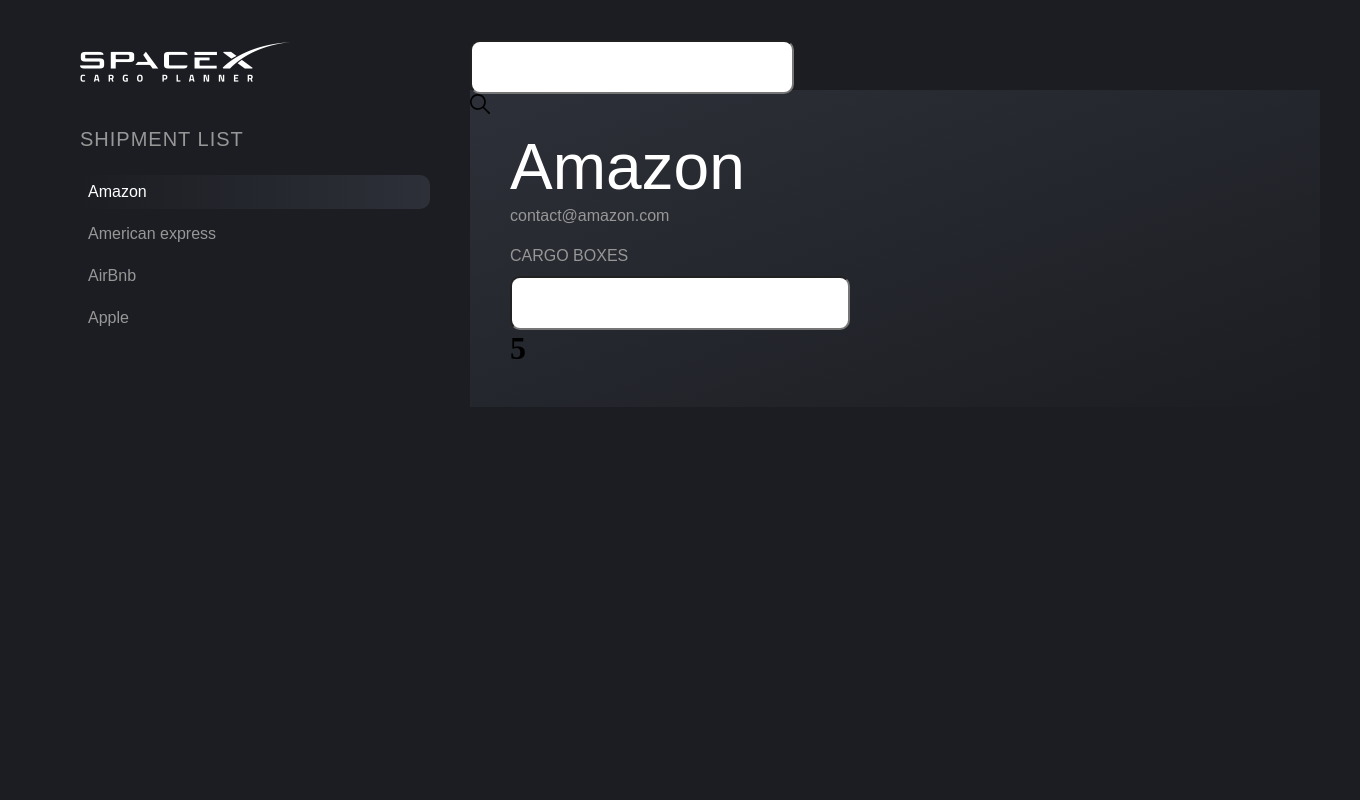
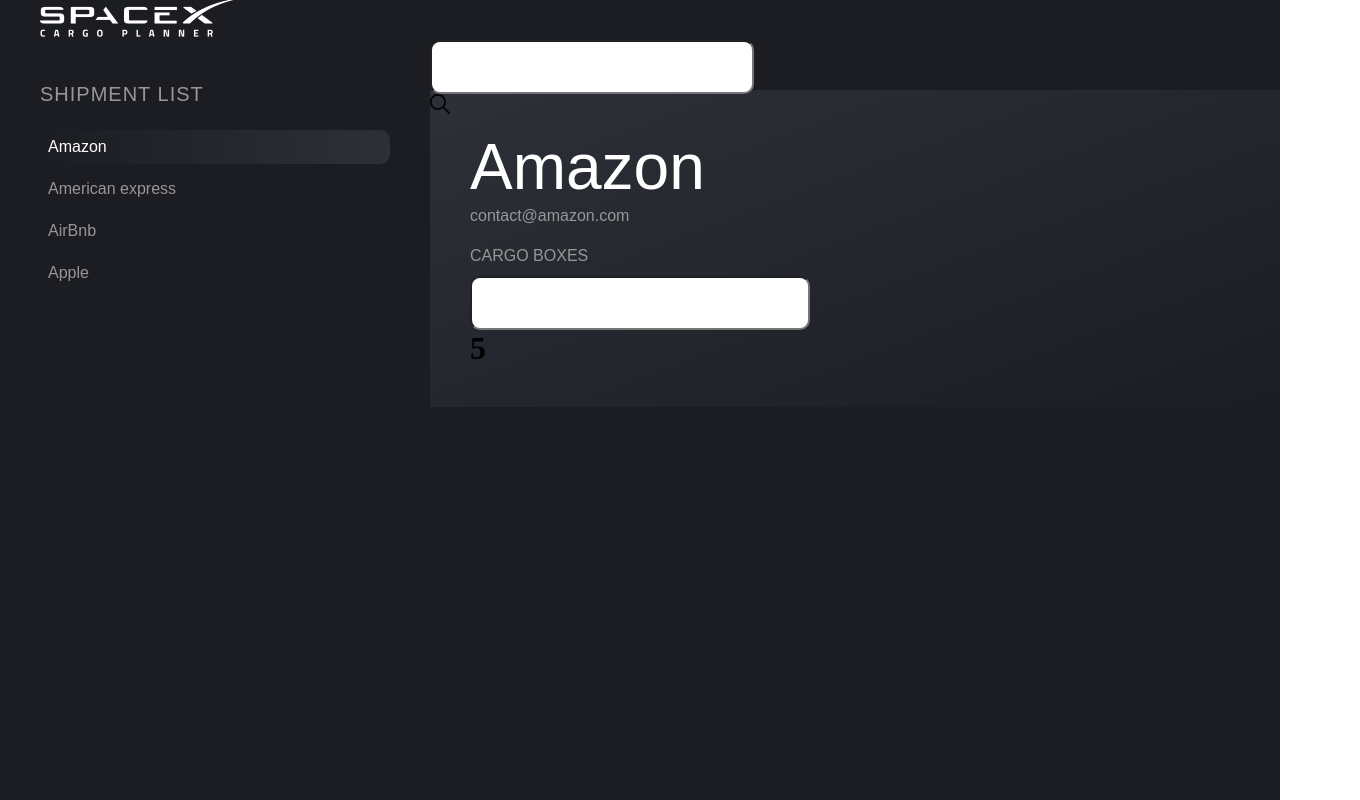
Before and after one commit to Neelima1220/adm, a React app: page / in a window 1280 px wide. Shown: the top 800 px of the page, 1360 px wide, since content can reach past the window. Built offline with nearby package versions, Linux system fonts and the light colour scheme.

Commit message:
second commit

```diff
--- a/src/app.tsx
+++ b/src/app.tsx
@@ -7,7 +7,6 @@
 
 const App = () => {
     return (
-        <div>
             <Suspense fallback={<div style={{ height: '100vh', width: '100%', display: 'flex', alignItems: 'center', justifyContent: 'center', fontFamily:'Roboto' }}><SpinnerIcon /></div>}>
                 <BrowserRouter>
                     <Routes>
@@ -16,7 +15,6 @@
                     </Routes>
                 </BrowserRouter>
             </Suspense>
-        </div>
     )
 }
 
--- a/src/components/sidebar/index.module.scss
+++ b/src/components/sidebar/index.module.scss
@@ -14,7 +14,7 @@
     width:100%;
     object-fit:cover;
     height: auto;
-    margin-top: 90px;
+    // margin-top: 90px;
 }
 .listContainer{
     margin-top: 40px;
--- a/src/pages/home/index.module.scss
+++ b/src/pages/home/index.module.scss
@@ -2,10 +2,10 @@
 @import '../../theme/mixins.scss';
 
 
-.mainContainer{
+.container{
     @include flex(center, center);
     background-color: $black-semi;
     width: 100%;
     height: 100vh;
-    padding: 40px;
+    padding-top: 40px;
 }
--- a/src/pages/home/index.tsx
+++ b/src/pages/home/index.tsx
@@ -1,5 +1,4 @@
 import React from 'react'
-import Header from "../../components/header"
 import styles from './index.module.scss'
 import Sidebar from "../../components/sidebar"
 import Content from "../../components/content"
@@ -7,8 +6,7 @@
 
 const Home = () => {
   return (
-    <div className={styles.mainContainer}>
-    {/* <Header /> */}
+    <div className={styles.container}>
     <Sidebar />
     <Content />
     </div>
```
